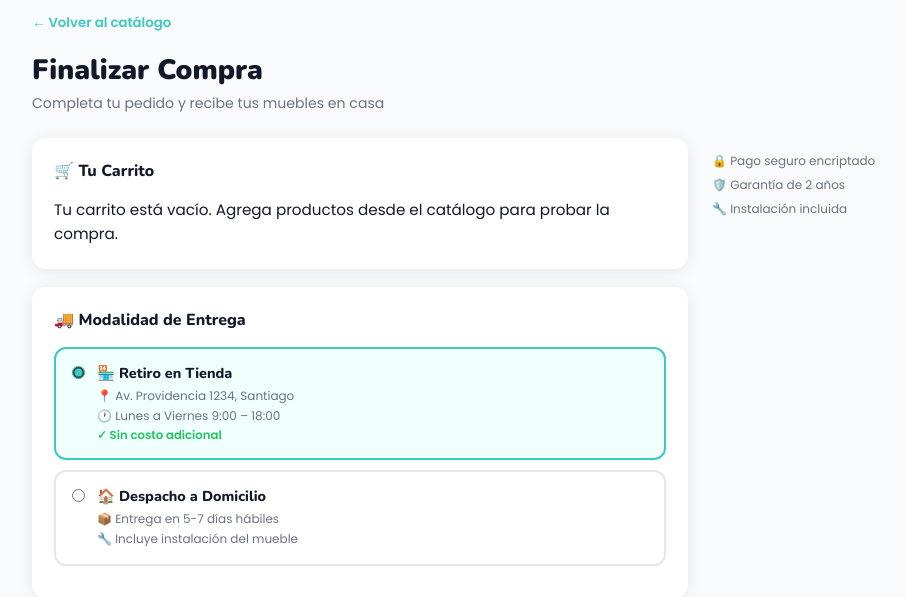
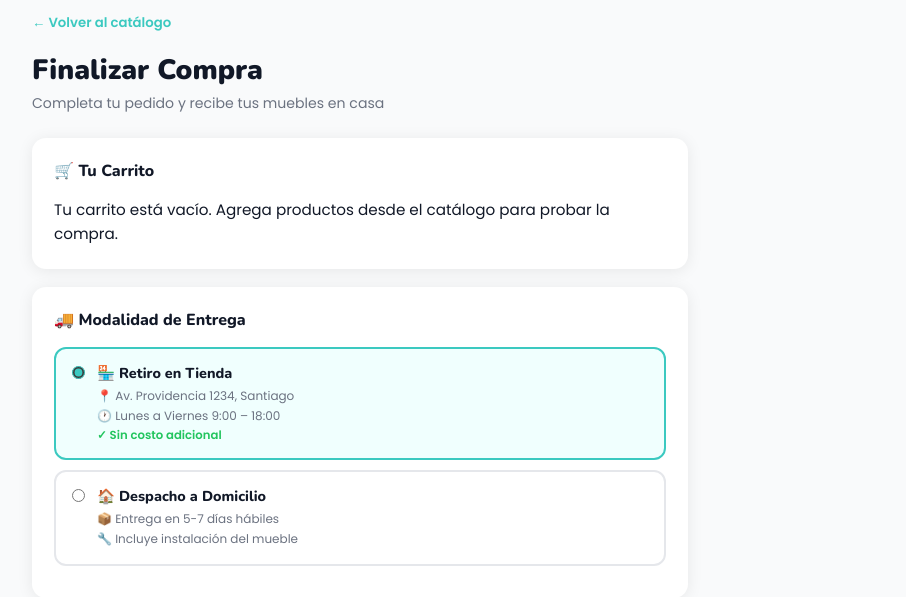
Before and after one commit to yuliansilva1/pequemundo, a Django app: page /pago/ in a window 1280 px wide. Shown: the part 79-676 px from the top of the page, without its empty margins (132-1038 px from the left). Run offline with Django 5.2, Linux system fonts and the light colour scheme.

Commit message:
eliminacion mensajes de pago
se eliminaron unos mensajes que salian al lado del pago

```diff
--- a/pequemundo/templates/pago.html
+++ b/pequemundo/templates/pago.html
@@ -220,9 +220,9 @@
       </div>
     </form>
       <div class="trust-items">
-        <div class="trust-item">🔒 Pago seguro encriptado</div>
-        <div class="trust-item">🛡️ Garantía de 2 años</div>
-        <div class="trust-item">🔧 Instalación incluida</div>
+        <div class="trust-item"></div>
+        <div class="trust-item"></div>
+        <div class="trust-item"></div>
       </div>
       <div class="payment-info">
         💳 Aceptamos Webpay, transferencia y tarjetas de crédito
```
